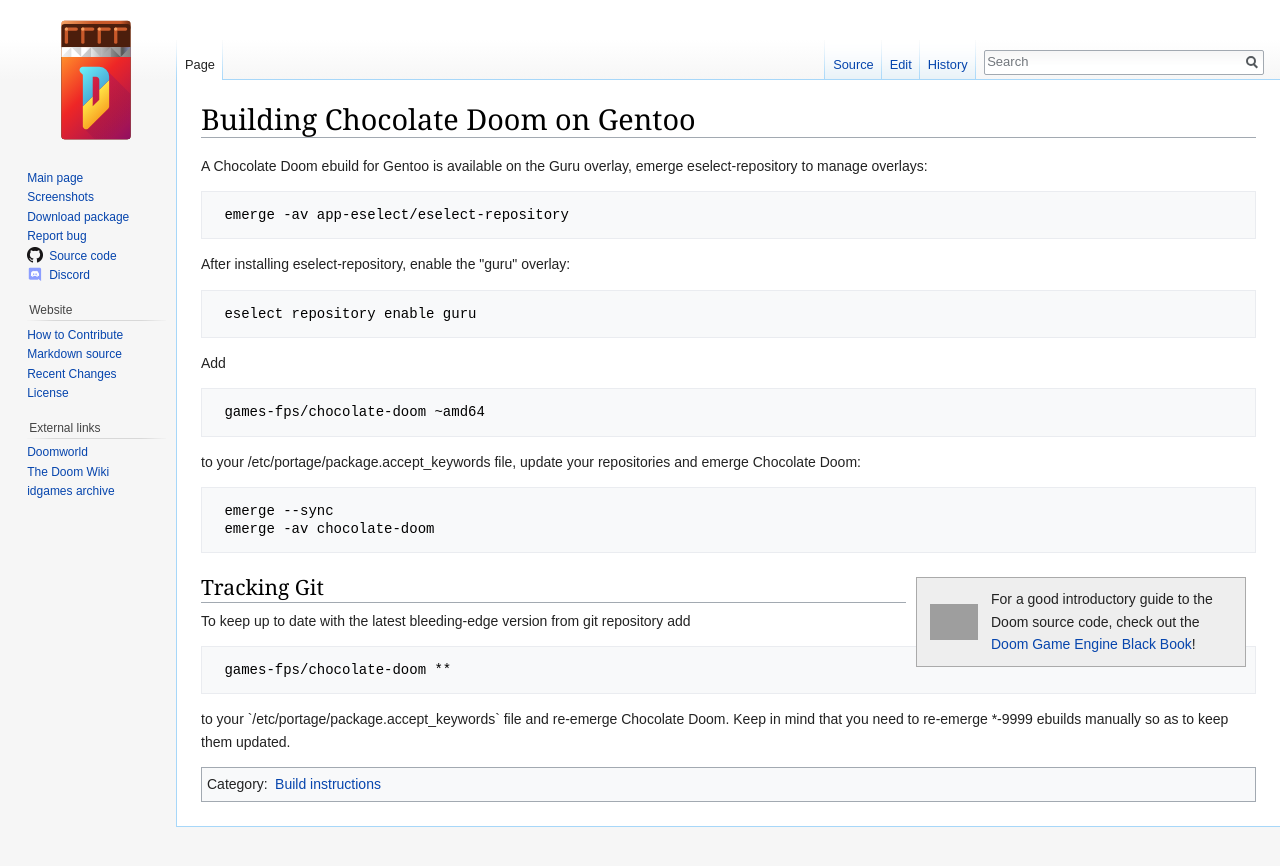
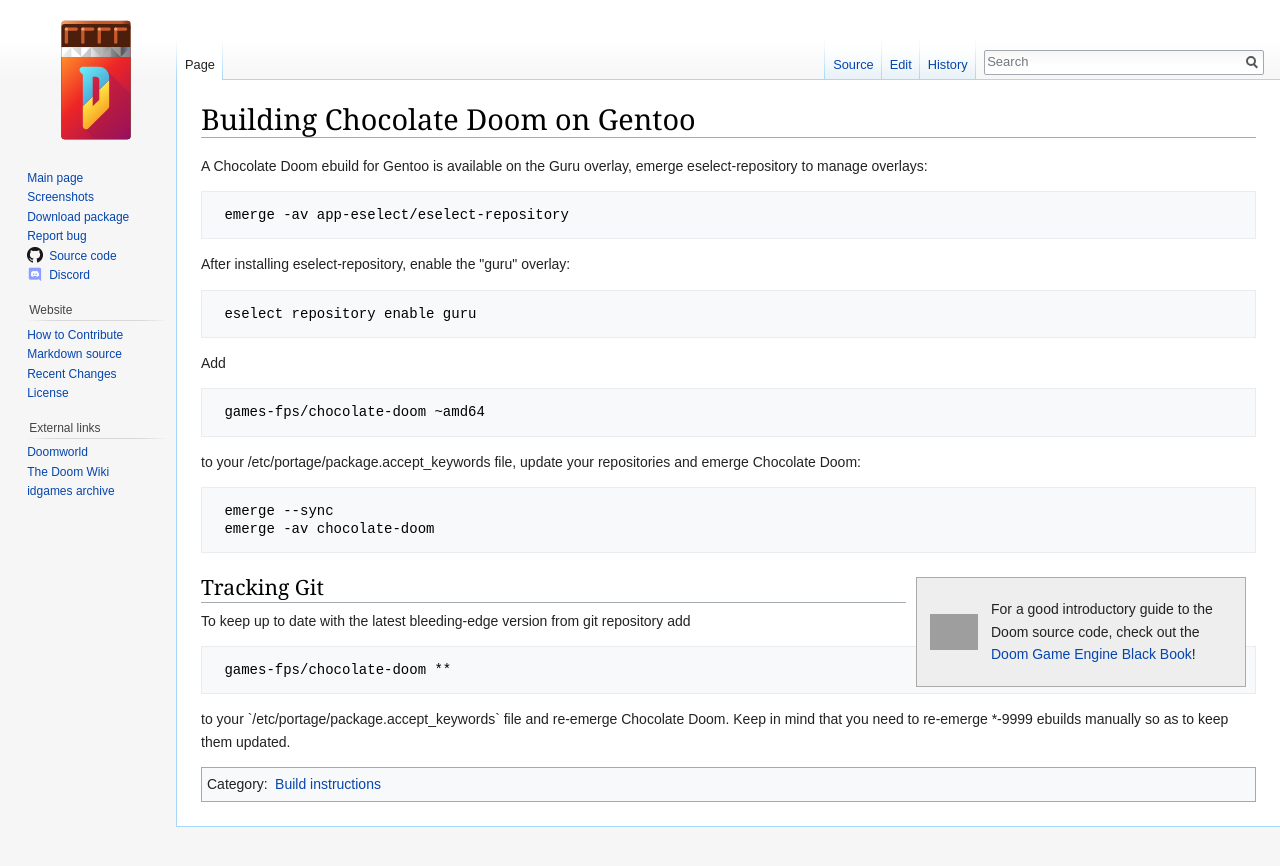
Before and after one commit to chocolate-doom/website, a Jekyll site: the page built from Building_Chocolate_Doom_on_Gentoo.md, in a window 1280 px wide. Shown: the top 866 px of the page. Built offline with Jekyll 4.4.1, drawn with Linux system fonts in a browser that asks for light colours; grey boxes are pictures that could not be loaded.

Commit message:
Restore top/bottom margins for linksbox
Previous change made the front page boxes look a bit too thin.

Partial revert of commit c82b784ad204720dbe38eae41f3b4cd35f2d7461

```diff
--- a/_includes/Linksbox.md
+++ b/_includes/Linksbox.md
@@ -1,4 +1,4 @@
-<div style="background-color: #eeeeee; border: 1px solid #aaaaaa; padding: 0 10px 0 10px; margin: 10px;">
+<div style="background-color: #eeeeee; border: 1px solid #aaaaaa; padding: 10px; margin: 10px;">
 <table style="background-color: #eeeeee;"><tr>
 <td><a href="{{ include.link }}"><img src="/thumbs/icons/{{ include.image }}" width="48"></a></td>
 <td style="padding-left: 10px;" markdown="1">{{ include.text }}
```
